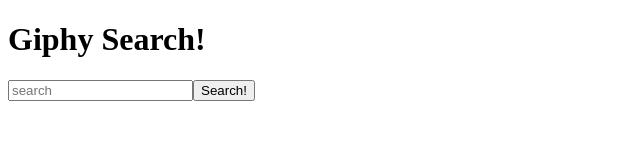
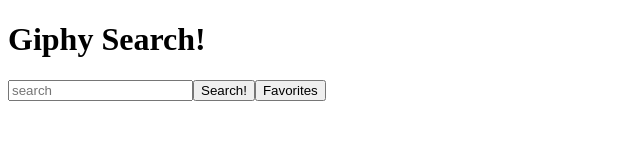
Before and after one commit to dhsearl/group-giphy-saga-project-master, a React app: page / in a window 1280 px wide. Shown: the whole page, without its empty margins (0-640 px from the left). Built offline with nearby package versions, Linux system fonts and the light colour scheme.

Commit message:
button to favs

```diff
--- a/public/index.html
+++ b/public/index.html
@@ -4,7 +4,7 @@
     <meta charset="utf-8">
     <meta name="viewport" content="width=device-width, initial-scale=1, shrink-to-fit=no">
     <meta name="theme-color" content="#000000">
-
+    <script src="https://kit.fontawesome.com/cd1587cf93.js" crossorigin="anonymous"></script>
     <title>App</title>
   </head>
   <body>
--- a/src/components/Search/Search.js
+++ b/src/components/Search/Search.js
@@ -31,10 +31,9 @@
                 placeholder="search"
                 value={this.state.search}
                 onChange={(event) => this.inputHandleChange(event)}
-                >
-
-                </input>
+                ></input>
                 <button onClick={() => this.gifSearch()}>Search!</button>
+                <button onClick={()=>this.props.history.push("/favorites")}>Favorites</button>
                 <SearchResults/>
             </div>
         );
--- a/src/components/SearchResults/SearchResults.js
+++ b/src/components/SearchResults/SearchResults.js
@@ -17,7 +17,7 @@
                 {this.props.gifsReducer.map((gif,i) =>
                     <div key={i}>
                         <img src={gif.images.fixed_height.url} /><br/>
-                        <button onClick={() => this.favoriteGif(gif.images.fixed_height.url)}>Favorite</button>
+                        <button onClick={() => this.favoriteGif(gif.images.fixed_height.url)}><i class="fas fa-bookmark"></i> Favorite</button>
                     </div>
                 )}
                 <pre>{JSON.stringify(this.props.gifsReducer.data, null, 2)}</pre>
```
